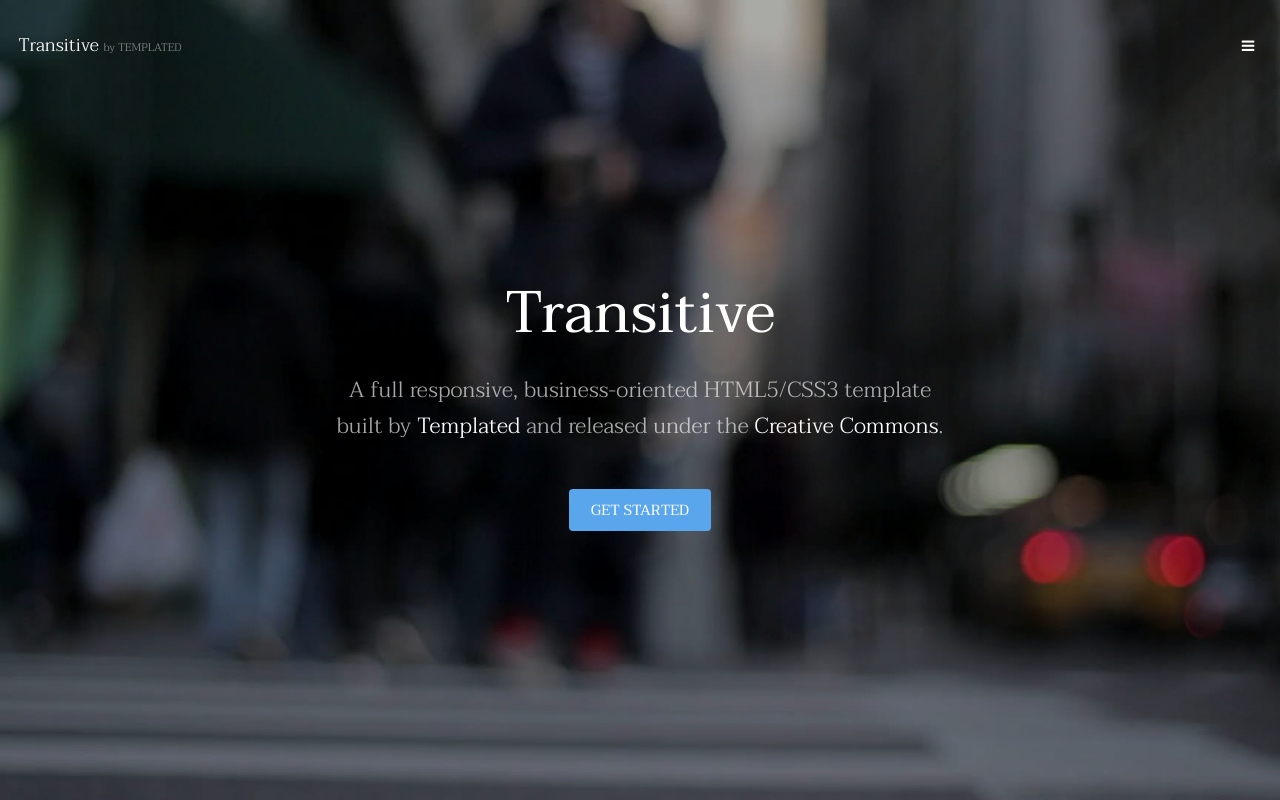
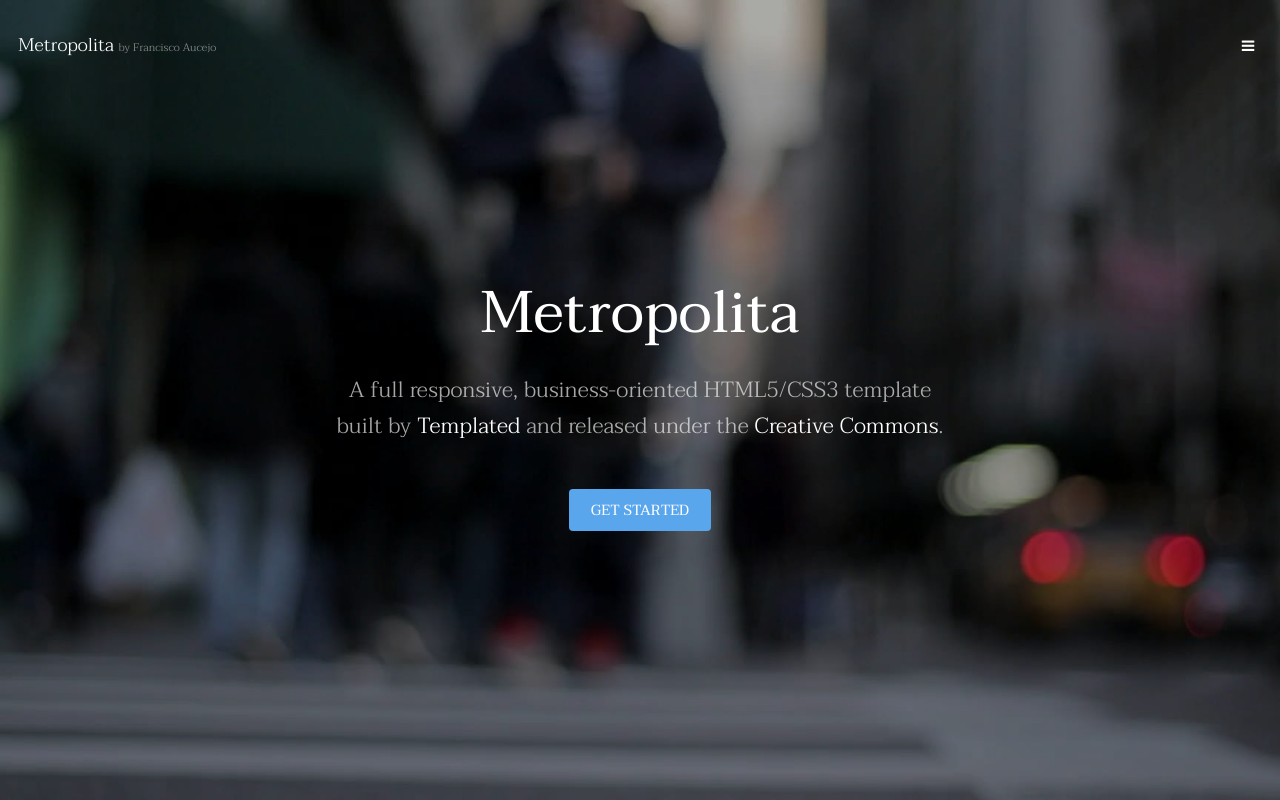
Before and after one commit to Xisco280591/04_REP_METROPOLITA, a plain HTML site: page index.html in a window 1280 px wide. Shown: the top 800 px of the page. Drawn offline with Linux system fonts and the light colour scheme.

Commit message:
cambios en la portada por FRANCISCO

```diff
--- a/index.html
+++ b/index.html
@@ -6,7 +6,7 @@
 -->
 <html>
 	<head>
-		<title>Transitive by TEMPLATED</title>
+		<title>Metropolita by Francisco Aucejo</title>
 		<meta charset="utf-8" />
 		<meta name="viewport" content="width=device-width, initial-scale=1" />
 		<link rel="stylesheet" href="assets/css/main.css" />
@@ -15,7 +15,7 @@
 
 		<!-- Header -->
 			<header id="header" class="alt">
-				<div class="logo"><a href="index.html">Transitive <span>by TEMPLATED</span></a></div>
+				<div class="logo"><a href="index.html">Metropolita <span>by Francisco Aucejo</span></a></div>
 				<a href="#menu" class="toggle"><span>Menu</span></a>
 			</header>
 
@@ -36,7 +36,7 @@
 		-->
 			<section id="banner" data-video="images/banner">
 				<div class="inner">
-					<h1>Transitive</h1>
+					<h1>Metropolita</h1>
 					<p>A full responsive, business-oriented HTML5/CSS3 template<br />
 					built by <a href="https://templated.co/">Templated</a> and released under the <a href="https://templated.co/license">Creative Commons</a>.</p>
 					<a href="#one" class="button special scrolly">Get Started</a>
```
